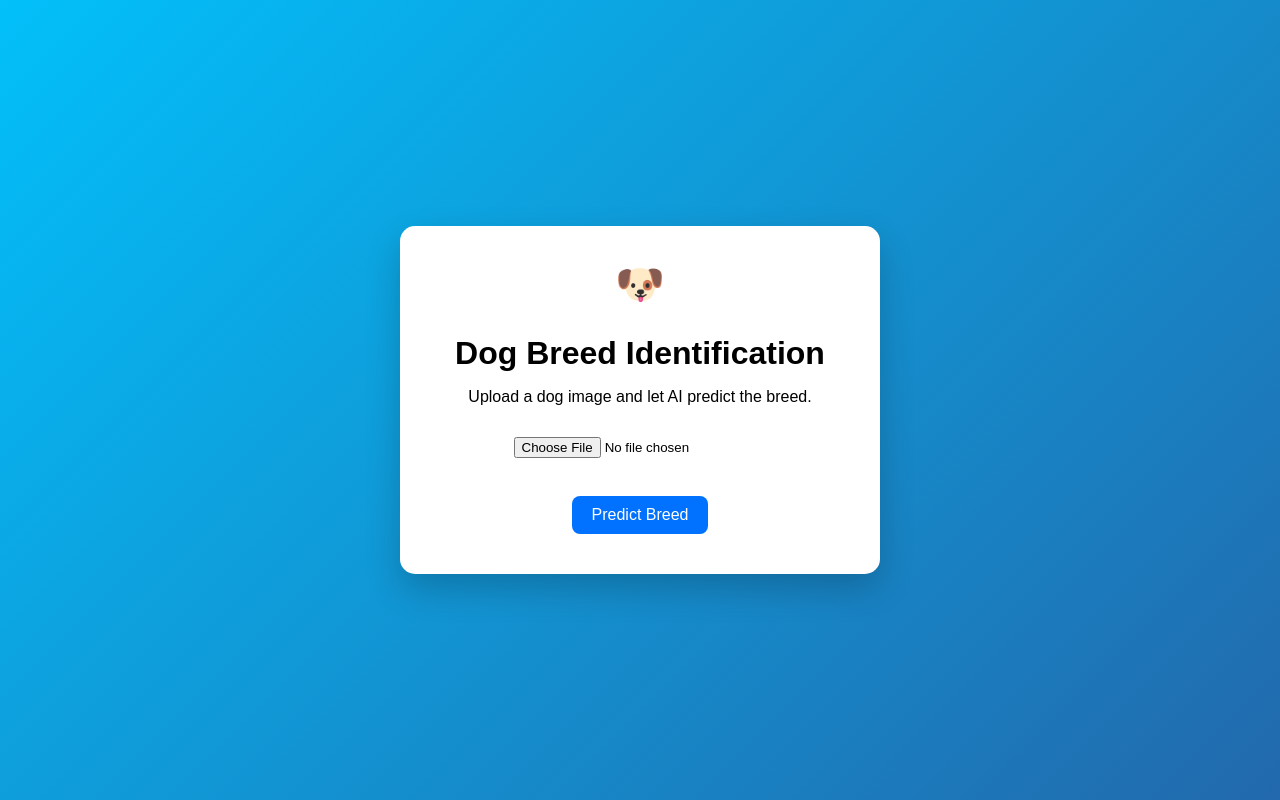
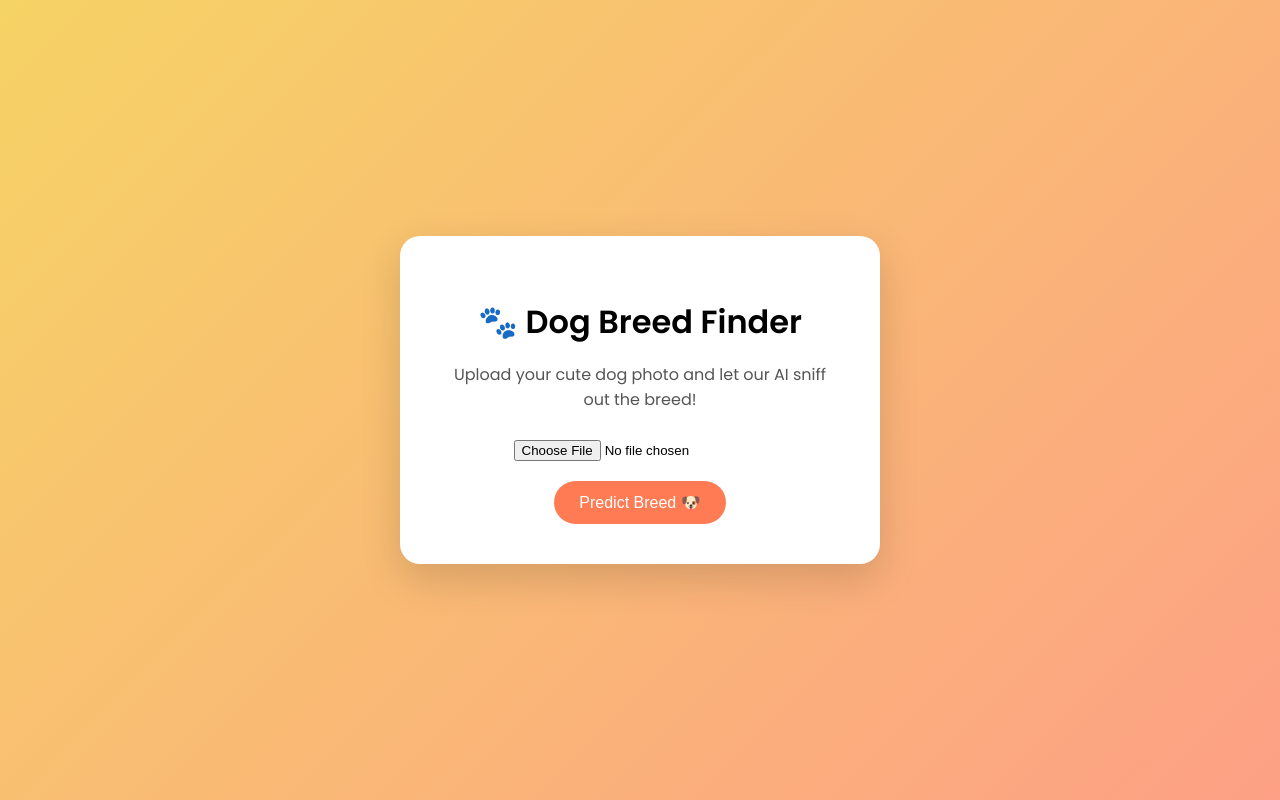
Before and after one commit to ravikiran247/dog-breed-identification, a Flask app: page / in a window 1280 px wide. Run offline with Flask 3, Linux system fonts and the light colour scheme.

Commit message:
Cute adoption style UI added

```diff
--- a/templates/index.html
+++ b/templates/index.html
@@ -2,106 +2,74 @@
 <html>
 <head>
     <title>Dog Breed Identification</title>
+    <link href="https://fonts.googleapis.com/css2?family=Poppins:wght@400;600&display=swap" rel="stylesheet">
     <style>
         body {
             margin: 0;
-            font-family: Arial, sans-serif;
-            height: 100vh;
+            font-family: 'Poppins', sans-serif;
+            background: linear-gradient(135deg, #f6d365, #fda085);
             display: flex;
             justify-content: center;
             align-items: center;
-            background: linear-gradient(-45deg, #1e3c72, #2a5298, #00c6ff, #0072ff);
-            background-size: 400% 400%;
-            animation: gradientMove 10s ease infinite;
-        }
-
-        @keyframes gradientMove {
-            0% {background-position: 0% 50%;}
-            50% {background-position: 100% 50%;}
-            100% {background-position: 0% 50%;}
+            height: 100vh;
         }
 
         .card {
             background: white;
             padding: 40px;
-            border-radius: 15px;
+            border-radius: 20px;
+            box-shadow: 0 15px 40px rgba(0,0,0,0.15);
             text-align: center;
-            box-shadow: 0 15px 35px rgba(0,0,0,0.2);
-            animation: fadeIn 1s ease-in-out;
             width: 400px;
+            animation: fadeIn 0.8s ease-in-out;
+        }
+
+        h1 {
+            margin-bottom: 10px;
+        }
+
+        p {
+            color: #555;
+            margin-bottom: 25px;
+        }
+
+        input[type="file"] {
+            margin-bottom: 20px;
+        }
+
+        button {
+            background: #ff7b54;
+            border: none;
+            padding: 12px 25px;
+            color: white;
+            font-size: 16px;
+            border-radius: 30px;
+            cursor: pointer;
+            transition: 0.3s;
+        }
+
+        button:hover {
+            background: #ff5722;
+            transform: scale(1.05);
         }
 
         @keyframes fadeIn {
             from {opacity: 0; transform: translateY(20px);}
             to {opacity: 1; transform: translateY(0);}
         }
-
-        h1 {
-            margin-bottom: 10px;
-        }
-
-        .dog-emoji {
-            font-size: 40px;
-            animation: float 2s ease-in-out infinite;
-        }
-
-        @keyframes float {
-            0%, 100% {transform: translateY(0);}
-            50% {transform: translateY(-8px);}
-        }
-
-        input[type="file"] {
-            margin-top: 15px;
-        }
-
-        button {
-            margin-top: 20px;
-            padding: 10px 20px;
-            border: none;
-            border-radius: 8px;
-            background-color: #0072ff;
-            color: white;
-            font-size: 16px;
-            cursor: pointer;
-            transition: 0.3s;
-        }
-
-        button:hover {
-            transform: scale(1.05);
-            box-shadow: 0 5px 15px rgba(0,114,255,0.4);
-        }
-
-        #preview {
-            margin-top: 15px;
-            max-width: 200px;
-            border-radius: 10px;
-            display: none;
-        }
     </style>
 </head>
 <body>
 
 <div class="card">
-    <div class="dog-emoji">🐶</div>
-    <h1>Dog Breed Identification</h1>
-    <p>Upload a dog image and let AI predict the breed.</p>
+    <h1>🐾 Dog Breed Finder</h1>
+    <p>Upload your cute dog photo and let our AI sniff out the breed!</p>
 
-    <form action="/predict" method="post" enctype="multipart/form-data">
-        <input type="file" name="image" accept="image/*" onchange="previewImage(event)">
-        <br>
-        <img id="preview">
-        <br>
-        <button type="submit">Predict Breed</button>
+    <form action="/predict" method="POST" enctype="multipart/form-data">
+        <input type="file" name="image" required><br>
+        <button type="submit">Predict Breed 🐶</button>
     </form>
 </div>
 
-<script>
-function previewImage(event) {
-    const preview = document.getElementById('preview');
-    preview.src = URL.createObjectURL(event.target.files[0]);
-    preview.style.display = "block";
-}
-</script>
-
 </body>
 </html>
```
Also changed, not shown: templates/result.html (+60 -12 lines).
